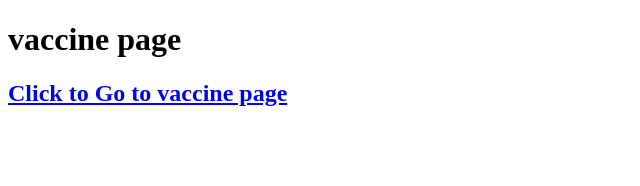
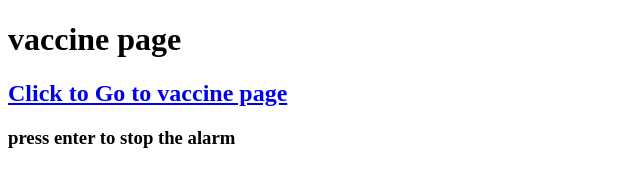
Before and after one commit to lovekesh9896/vaccine, a plain HTML site: page index.html in a window 1280 px wide. Shown: the whole page, without its empty margins (0-640 px from the left). Drawn offline with nearby package versions, Linux system fonts and the light colour scheme.

Commit message:
added stop alarm message

```diff
--- a/index.html
+++ b/index.html
@@ -13,6 +13,7 @@
 				>Click to Go to vaccine page</a
 			>
 		</h2>
+		<h3>press enter to stop the alarm</h3>
 		<script
 			src="https://code.jquery.com/jquery-3.6.0.min.js"
 			integrity="sha256-/xUj+3OJU5yExlq6GSYGSHk7tPXikynS7ogEvDej/m4="
```
